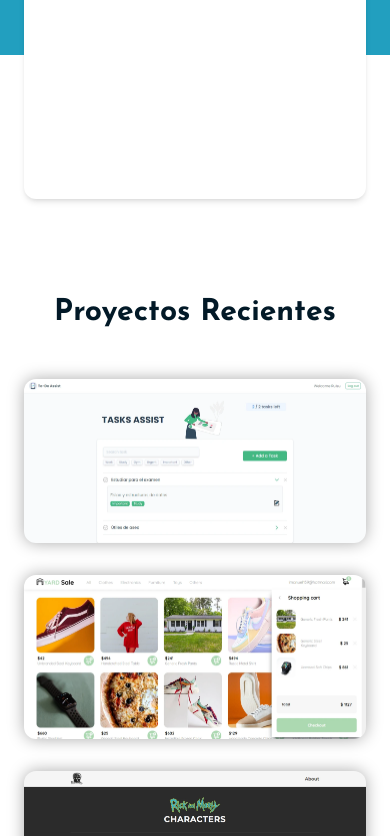
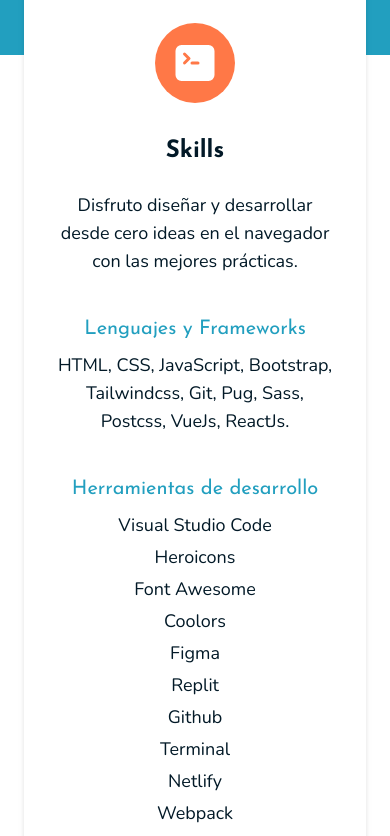
Before and after one commit to luisAriza/portfolio, a Vue app: page / in a window 390 px wide. Shown: the part 1240-2076 px from the top of the page. Built offline with nearby package versions, Linux system fonts and the light colour scheme.

Commit message:
Sección de Skills

```diff
--- a/src/App.vue
+++ b/src/App.vue
@@ -1,8 +1,9 @@
 <template lang="pug">
-Header(id="home")
+Header
 main
 	Profile
-	Projects(id="projects")
+	Skills
+	Projects
 Footer
 TabBar
 </template>
@@ -10,6 +11,7 @@
 <script setup lang="ts">
 import Header from "./components/Header.vue";
 import Profile from "./components/Profile.vue";
+import Skills from "./components/Skills.vue";
 import Projects from "./components/Projects.vue";
 import Footer from "./components/Footer.vue";
 import TabBar from "./components/TabBar.vue";
--- a/src/components/Footer.vue
+++ b/src/components/Footer.vue
@@ -2,7 +2,7 @@
 footer
 	.footer-container
 		figure.logo
-			img(src="/logo.png", alt="Logo", width="50", height="74")
+			img(src="/logo.png", alt="Logo", width="40", height="58")
 		h3 Abre tu mente, aprende, aplica y se mejor cada día.
 		.social-medias
 			a(href="https://github.com/luisAriza", target="_blank")
@@ -20,16 +20,16 @@
 
 <style scoped lang="postcss">
 .footer-container {
-  @apply grid gap-10 place-items-center px-6 py-14 text-center bg-secondary border-t border-slate-800 sm:px-10 md:py-20 md:grid-cols-2 md:gap-5;
+  @apply grid gap-12 place-items-center px-6 pt-28 pb-14 text-center bg-secondary border-t border-slate-800;
 }
 .logo {
   @apply flex justify-center w-full;
 }
 h3 {
-  @apply w-64 text-xl font-body text-slate-600 md:row-start-2;
+  @apply w-80 text-2xl text-slate-600;
 }
 .social-medias {
-  @apply flex justify-center gap-6 w-full m-3 md:col-start-2;
+  @apply flex justify-center gap-6 m-3;
   -webkit-tap-highlight-color: transparent;
 }
 .social-medias a {
--- a/src/components/Header.vue
+++ b/src/components/Header.vue
@@ -1,12 +1,12 @@
 <template lang="pug">
-header
+header(id="home")
 	Navbar
 	section
 		article.presentation
 			h1 Frontend Developer
 			h2 Diseño y desarrollo interfaces web gráficas, y me encanta lo que hago.
 			img.avatar(src="../assets/images/avatar.svg", alt="Avatar", width="240" height="254")
-		figure.design
+		figure.ui-design
 			img(src="../assets/images/ui-design.svg", alt="background", width="768", height="248")
 </template>
 
@@ -37,7 +37,7 @@
 .avatar {
   @apply w-48 my-6 drop-shadow-lg md:w-60;
 }
-.design img {
+.ui-design img {
   @apply mx-auto;
 }
 </style>
--- a/src/components/Profile.vue
+++ b/src/components/Profile.vue
@@ -3,8 +3,6 @@
 	article.profile
 		h2 Hola, soy Luis Ariza. Gusto en conocerte.
 		p Lorem ipsum dolor sit amet consectetur adipisicing elit. Eos et consectetur itaque nulla, tempore minus atque, veritatis perspiciatis sunt officia sed magnam impedit? Labore facilis dolorem repellendus minima veritatis voluptatibus.
-section.skills-container
-	.skills
 </template>
 
 <script setup lang="ts"></script>
@@ -19,10 +17,4 @@
 p {
   @apply max-w-2xl font-body text-xl;
 }
-.skills-container {
-  @apply flex justify-center w-full -mt-24 px-6;
-}
-.skills {
-  @apply w-full max-w-5xl h-60 rounded-xl shadow-md bg-white dark:bg-secondary duration-200;
-}
 </style>
--- a/src/components/Projects.vue
+++ b/src/components/Projects.vue
@@ -1,5 +1,5 @@
 <template lang="pug">
-section.projects-container
+section.projects-container(id="portfolio")
 	.projects
 		h2 Proyectos Recientes
 		ProjectItem(v-for="item in dataProjects", :description="item.description", :repo="item.repo", :site="item.site", :image="item.image")
--- /dev/null
+++ b/src/components/Skills.vue
@@ -0,0 +1,55 @@
+<template lang="pug">
+section.skills-container
+	.skills
+		.icon
+			CommandLineIcon
+		h3.title Skills
+		p Disfruto diseñar y desarrollar desde cero ideas en el navegador con las mejores prácticas.
+		h4.subtitle Lenguajes y Frameworks
+		p HTML, CSS, JavaScript, Bootstrap, Tailwindcss, Git, Pug, Sass, Postcss, VueJs, ReactJs.
+		h4.subtitle Herramientas de desarrollo
+		ul(v-for="tool in tools")
+			li {{ tool }}
+</template>
+
+<script setup lang="ts">
+import { CommandLineIcon } from "@heroicons/vue/24/solid";
+
+const tools: String[] = [
+  "Visual Studio Code",
+  "Heroicons",
+  "Font Awesome",
+  "Coolors",
+  "Figma",
+  "Replit",
+  "Github",
+  "Terminal",
+  "Netlify",
+  "Webpack",
+  "Vite",
+];
+</script>
+
+<style scoped lang="postcss">
+.skills-container {
+  @apply flex justify-center w-full -mt-24 px-6 drop-shadow-md;
+}
+.skills {
+  @apply w-full max-w-2xl px-8 py-16 text-center rounded-xl duration-200 bg-white dark:bg-secondary dark:border dark:border-slate-800;
+}
+.icon {
+  @apply w-20 h-20 mx-auto mb-8 p-4 rounded-full bg-primary text-white;
+}
+.title {
+  @apply mb-6 text-2xl font-bold;
+}
+.subtitle {
+  @apply mb-2 text-xl text-variant;
+}
+p {
+  @apply max-w-xs mx-auto mb-10 font-body text-lg;
+}
+li {
+  @apply mb-1 font-body text-lg;
+}
+</style>
--- a/src/components/TabBar.vue
+++ b/src/components/TabBar.vue
@@ -3,7 +3,7 @@
 	figure
 		a(href="#home")
 			HomeIcon.home.icon
-		a(href="#projects")
+		a(href="#portfolio")
 			BriefcaseIcon.star.icon
 		DarkMode
 </template>
--- a/tailwind.config.cjs
+++ b/tailwind.config.cjs
@@ -20,7 +20,7 @@
         body: ["Nunito", "sans-serif"],
       },
       dropShadow: {
-        card: "0 0 8px rgba(0, 0, 0, .33)",
+        card: "0 0 4px rgba(0, 0, 0, .3)",
       },
     },
   },
```
